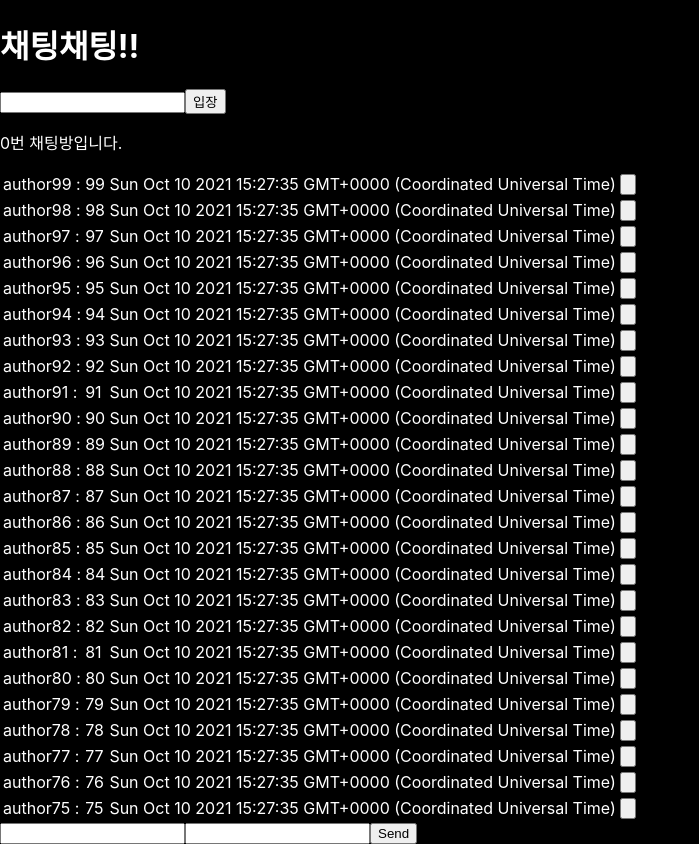
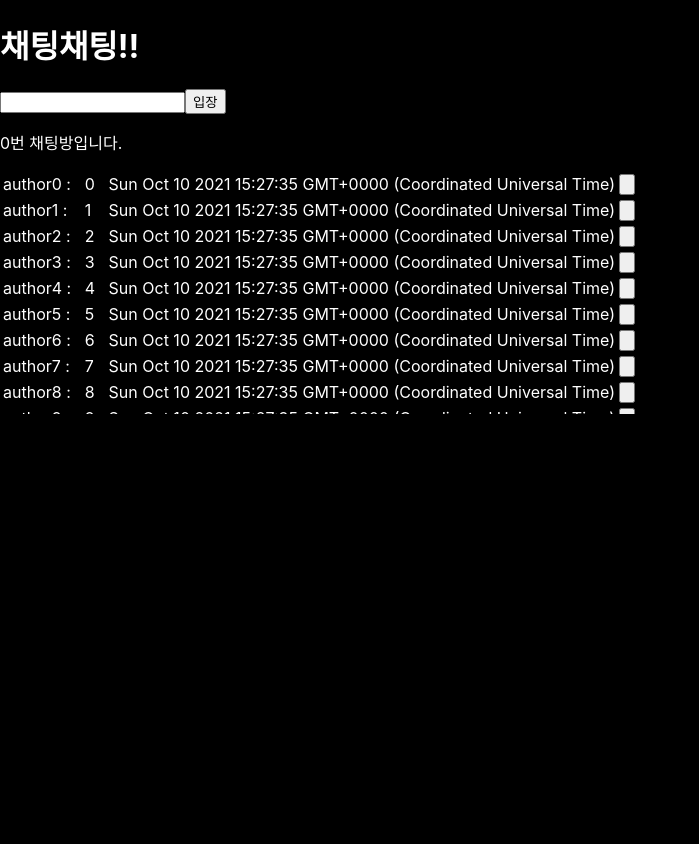
Before and after one commit to centraldogma99/helloreact, a React (Create React App) app: page / in a window 1280 px wide. Both pictures are taken after a click on the button "입장". Shown: the whole page, without its empty margins (0-699 px from the left). After the commit the page ends 800 px from the top, so only its background shows below. Built offline with nearby package versions, Linux system fonts and the light colour scheme; no server answers.

Commit message:
정순 무한 스크롤 구현 성공!

```diff
--- a/package.json
+++ b/package.json
@@ -10,6 +10,7 @@
     "@types/node": "^12.20.27",
     "@types/react": "^17.0.24",
     "@types/react-dom": "^17.0.9",
+    "lodash": "^4.17.21",
     "react": "^17.0.2",
     "react-dom": "^17.0.2",
     "react-infinite-scroll-component": "^6.1.0",
@@ -43,6 +44,7 @@
     ]
   },
   "devDependencies": {
+    "@types/lodash": "^4.14.175",
     "@typescript-eslint/eslint-plugin": "^4.32.0",
     "@typescript-eslint/parser": "^4.32.0",
     "eslint": "^7.32.0",
--- a/src/App.css
+++ b/src/App.css
@@ -1,6 +1,11 @@
 body {
   background-color: #000000;
   color: #ffffff;
+}
+
+#chatting {
+  height: 300px;
+  overflow-y: scroll;
 }
 
 .todoItem {
--- a/src/chatting/Chatting.tsx
+++ b/src/chatting/Chatting.tsx
@@ -1,4 +1,4 @@
-import React, { useEffect, useState } from "react";
+import React, { useEffect, useState, useRef } from "react";
 import { io } from "socket.io-client";
 import { chat } from "./types/chat"
 import { InputForm } from "./InputForm";
@@ -9,10 +9,10 @@ const serverAddress = "http://localhost:9000";
 
 export function Chatting(props: { roomId: number }) {
   const scrollLength = 25;
+  const self = useRef<any>(null);
   const [socket, setSocket] = useState<any>();
-  const [isFetching, setIsFetching] = useState<boolean>(false);
 
-  const [chats, setChats] = useState<chat[]>(Array.from({ length: 100 }).map(
+  const [chats, setChats] = useState<chat[]>(Array.from({ length: 199 }).map(
     (i, index) => {
       return {
         author: "author" + index,
@@ -20,33 +20,11 @@ export function Chatting(props: { roomId: number }) {
         time: new Date()
       }
     }));
-  const { items, hasMore, loadItems } = useInfiniteScroll(chats, scrollLength);
+
+  const { items } = useInfiniteScroll(chats, scrollLength, self.current);
   const renderChats = (chats: chat[]) => {
     return chats.map((chat, index) => <Chat key={index} author={chat.author} text={chat.text} time={chat.time} />)
   }
-
-  const handleScroll = async () => {
-    if (window.innerHeight + document.documentElement.scrollTop !== document.documentElement.offsetHeight || isFetching) return;
-    else {
-      console.log("fetching new...(setIsFetching set to true)")
-      setIsFetching(true);
-    }
-  }
-
-  useEffect(() => {
-    if (isFetching && hasMore) {
-      loadItems();
-      setIsFetching(false);
-      console.log("loadItem in useEffect...(setIsFetching set to false)")
-    } else {
-      return;
-    }
-  }, [isFetching])
-
-  useEffect(() => {
-    window.addEventListener('scroll', handleScroll);
-    return () => { window.removeEventListener('scroll', handleScroll) };
-  }, [])
 
   useEffect(() => {
     const socket = io(serverAddress, {
@@ -70,11 +48,12 @@ export function Chatting(props: { roomId: number }) {
   }, [])
 
   return (
-    <div>
+    <div ref={self} id="chatting">
       <p>{props.roomId}번 채팅방입니다.</p>
       <table>
-        {renderChats(items)}
-        {/* {hasMore && <button onClick={() => { loadItems() }}>Load more</button>} */}
+        <tbody>
+          {renderChats(items)}
+        </tbody>
       </table>
       <InputForm socket={socket} />
     </div >
--- a/src/hooks/useInfiniteScroll.ts
+++ b/src/hooks/useInfiniteScroll.ts
@@ -1,38 +1,60 @@
-import { useEffect, useRef, useState } from "react";
-import useInversePaginator from "./useInversePaginator";
+import { useEffect, useState } from "react";
+import usePaginator from "./usePaginator";
+import _ from "lodash";
 
-const useInfiniteScroll = (data: any[], scrollLength: number) => {
+const useInfiniteScroll = (data: any[], scrollLength: number, scrollableElement?: any) => {
   const [items, setItems] = useState<any[]>([]);
-  const [hasMore, setHasMore] = useState<boolean>(false);
+  const [isFetching, setIsFetching] = useState<boolean>(false);
 
-  const { next, hasNext } = useInversePaginator(data, scrollLength);
+  const { next, hasNext } = usePaginator(data, scrollLength);
+
   const loadItems = async () => {
-    const h = hasNext();
-    if (h) {
-      setHasMore(h);
-      setTimeout(() => {
-        setItems(prev => [...prev, ...next()]);
-      }, 1000)
+    if (hasNext) {
+      setItems(prev => [...prev, ...next()])
+      setIsFetching(false);
     }
 
     return;
   }
 
-  // const handleScroll = () => {
-  //   if (window.innerHeight + window.scrollY < document.body.offsetHeight) return;
-  //   else loadItems();
-  // }
+  const handleScroll = async () => {
+    const isScrolledToBottom = scrollableElement ?
+      scrollableElement.scrollTop !== (scrollableElement.scrollHeight - scrollableElement.offsetHeight) :
+      window.innerHeight + document.documentElement.scrollTop !== document.documentElement.offsetHeight;
+
+    if (isScrolledToBottom || isFetching) return;
+    else {
+      setIsFetching(true);
+    }
+  }
+
+  useEffect(() => {
+    if (isFetching && hasNext) {
+      loadItems();
+    } else {
+      if (!hasNext) console.log("nomoreItem")
+      return;
+    }
+  }, [isFetching])
+
+  useEffect(() => {
+    if (scrollableElement) {
+      scrollableElement.addEventListener('scroll', _.throttle(handleScroll, 300));
+    } else {
+      window.addEventListener('scroll', _.throttle(handleScroll, 300));
+    }
+
+    return () => {
+      window.removeEventListener('scroll', handleScroll);
+      scrollableElement?.removeEventListener('scroll', handleScroll);
+    };
+  }, [scrollableElement])
 
   useEffect(() => {
     loadItems();
-  }, [])
+  }, [data])
 
-  // useEffect(() => {
-  //   window.addEventListener('scroll', handleScroll);
-  //   return () => { window.removeEventListener('scroll', handleScroll) };
-  // }, [])
-
-  return { items, hasMore, loadItems };
+  return { items, isFetching };
 }
 
 export default useInfiniteScroll;
--- a/src/hooks/useInversePaginator.ts
+++ /dev/null
@@ -1,21 +0,0 @@
-import { useState } from "react"
-
-const useInversePaginator = (data: any[], scrollLength: number) => {
-  const [idx, setIdx] = useState<number>(0);
-
-  const hasNext = () => {
-    return data.length - idx > 0
-  }
-
-  const next = () => {
-    if (!hasNext()) throw Error("NoNext");
-    const firstIdx = data.length - idx - scrollLength > 0 ? data.length - idx - scrollLength : 0;
-    const d = data.slice(firstIdx, data.length - idx).reverse();
-    setIdx(idx + scrollLength);
-    return d;
-  }
-
-  return { hasNext, next }
-}
-
-export default useInversePaginator;
--- /dev/null
+++ b/src/hooks/usePaginator.ts
@@ -0,0 +1,22 @@
+import { useEffect, useState } from "react"
+
+const usePaginator = (data: any[], scrollLength: number) => {
+  const [idx, setIdx] = useState<number>(0);
+  const [hasNext, setHasNext] = useState<boolean>(data.length - idx > 0);
+
+  useEffect(() => {
+    setHasNext(data.length - idx > 0);
+  }, [data])
+
+  const next = () => {
+    if (!hasNext) throw Error("NoNext");
+    const lastIdx = idx + scrollLength > data.length ? data.length : idx + scrollLength;
+    const d = data.slice(idx, lastIdx)
+    setIdx(lastIdx);
+    return d;
+  }
+
+  return { hasNext, next }
+}
+
+export default usePaginator;
```
Also changed, not shown: 1 other file (tests, documents, lock files or other folders).
